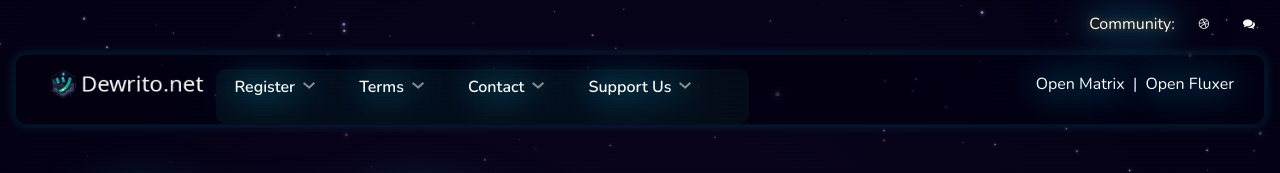
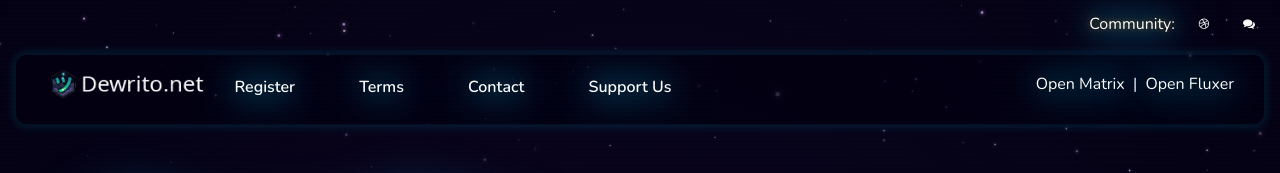
Before and after one commit to Baconxrp/dewrito-website, a plain HTML site: page index.html in a window 1280 px wide. Shown: the top 173 px of the page. Drawn offline with nearby package versions, Linux system fonts and the light colour scheme; animation ran at ten frames a second.

Commit message:
Remove down arrow from nav items and blend menu container with top bar

```diff
--- a/css/style.css
+++ b/css/style.css
@@ -386,15 +386,7 @@ ol {
 }
 
 .main-menu li a:after {
-	position: absolute;
-	content: "";
-	width: 20px;
-	height: 20px;
-	right: 0;
-	top: 1px;
-	background-image: url("../img/icons/arrow-down.png");
-	background-repeat: no-repeat;
-	background-position: right center;
+	display: none;
 }
 
 .main-menu li a i {
@@ -650,7 +642,7 @@ ol {
 /* Rounded corners for primary menu container and register buttons */
 .main-menu.primary-menu {
 	display: inline-block; /* shrink to menu width so radius is visible */
-	background: rgba(8,22,30,0.6);
+	background: transparent;
 	padding: 6px 18px;
 	border-radius: 10px;
 }
```
